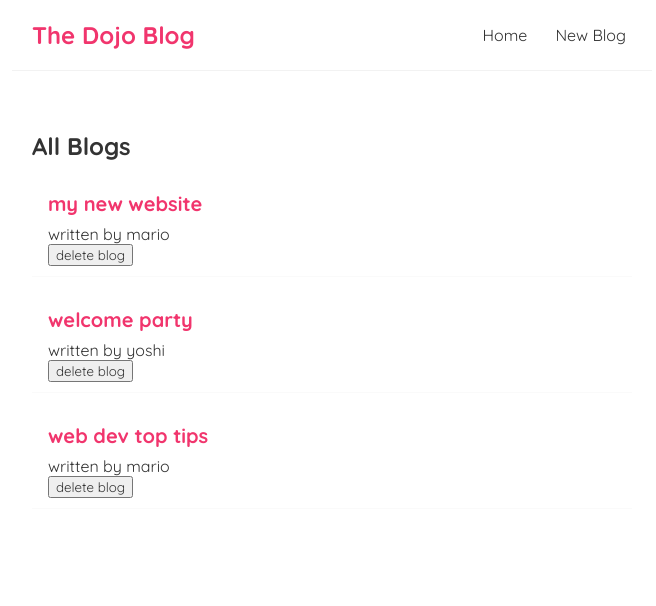
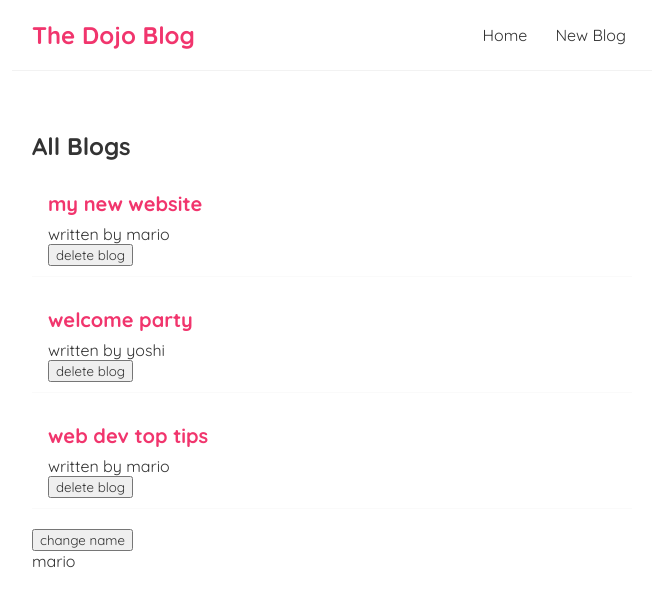
Before and after one commit to bliv27/dojo-blog, a React (Create React App) app: page / in a window 1280 px wide. Shown: the top 606 px of the page, without its empty margins (308-964 px from the left). Built offline with nearby package versions, Linux system fonts and the light colour scheme.

Commit message:
tutorial15 - useEffect and dependencies

```diff
--- a/src/home.js
+++ b/src/home.js
@@ -1,4 +1,4 @@
-import { useState } from 'react';
+import { useState, useEffect } from 'react';
 import BlogList from './BlogList';
 
 
@@ -9,14 +9,23 @@
         {title: 'web dev top tips', body:'lorem ipsum...', author:'mario', id:3},
     ]);
 
+    const [name, setName] = useState('mario');
+
     const handleDelete = (id) => {
         const newBlogs = blogs.filter(blog => blog.id !== id);
         setBlogs(newBlogs);
     }
 
+    useEffect(() => {
+        console.log('use effect ran');
+        console.log(name);
+    }, [name]);
+
     return (
         <div className="home">
             <BlogList blogs={blogs} title="All Blogs" handleDelete={handleDelete} />
+            <button onClick={() => setName('luigi')}>change name</button>
+            <p>{ name }</p>
         </div>
      );
 }
```
